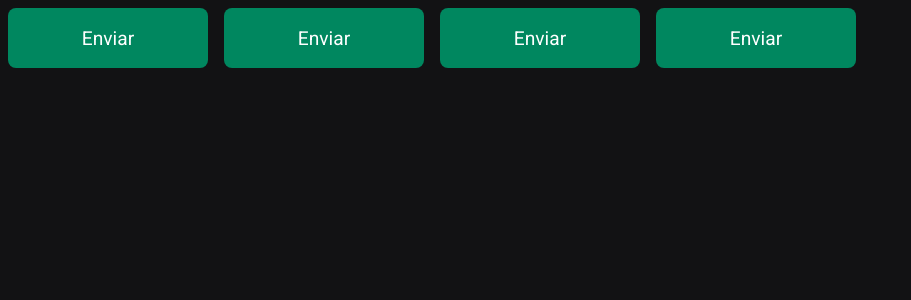
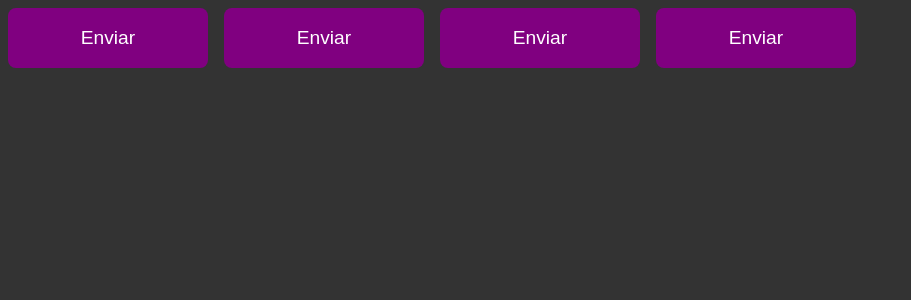
Before and after one commit to welitonwt/Timer, a React (Vite) app: page / in a window 1280 px wide. Shown: the top 300 px of the page, without its empty margins (0-911 px from the left). Built offline with nearby package versions, Linux system fonts and the light colour scheme.

Commit message:
Revert "Cofigure eslint cpmplete"

```diff
--- a/index.html
+++ b/index.html
@@ -3,12 +3,7 @@
   <head>
     <meta charset="UTF-8" />
 
-    <link rel="preconnect" href="https://fonts.googleapis.com">
-    <link rel="preconnect" href="https://fonts.gstatic.com" crossorigin />
-
     <meta name="viewport" content="width=device-width, initial-scale=1.0" />
-
-    <link href="https://fonts.googleapis.com/css2?family=Roboto+Mono:wght@700&family=Roboto:wght@400;700&display=swap" rel="stylesheet" />
     <title>Ignite Timer</title>
   </head>
   <body>
--- a/src/components/Button.styles.ts
+++ b/src/components/Button.styles.ts
@@ -1,9 +1,9 @@
-import styled, { css } from 'styled-components'
+import  styled, { css } from "styled-components";
 
 export type ButtonVariant = 'primary' | 'secondary' | 'danger' | 'success'
 
 interface ButtonContainerProps {
-  variant: ButtonVariant
+  variant: ButtonVariant;
 }
 
 const buttonVariants = {
@@ -20,12 +20,14 @@ export const ButtonContainer = styled.button<ButtonContainerProps>`
   border-radius: 8px;
   border: 0px;
   margin: 8px;
-  color: ${(props) => props.theme.white};
-  background: ${(props) => props.theme['green-500']};
+  color: ${props => props.theme.white};
+  background: ${props => props.theme.primary};
 
-  /* ${(props) => {
+
+
+  /* ${props => {
     return css`
-      background: ${buttonVariants[props.variant]};
+      background: ${buttonVariants[props.variant]}
     `
   }} */
 `
--- a/src/components/Button.tsx
+++ b/src/components/Button.tsx
@@ -4,7 +4,7 @@ interface ButtonProps {
   variant?: ButtonVariant
 }
 
-export function Button({ variant = 'primary' }: ButtonProps) {
+export function Button({variant = 'primary'}: ButtonProps) {
   return (
     <>
       <ButtonContainer variant={variant}>Enviar</ButtonContainer>
--- a/src/components/styles/global.ts
+++ b/src/components/styles/global.ts
@@ -1,27 +1,15 @@
 import { createGlobalStyle } from 'styled-components'
 
 export const GlobalStyle = createGlobalStyle`
-
 * {
   margin: 0;
   padding: 0;
   box-sizing: border-box;
 }
 
-  :focus {
-    outline: 0;
-    box-shadow: 0 0 0 2px ${(props) => props.theme['green-500']};
+body {
+  background: #333;
+  color: #fff;
 }
 
-  body {
-    background: ${(props) => props.theme['gray-900']};
-    color: ${(props) => props.theme['gray-300']};
-  }
-
-
-  body, input, textarea, button {
-    font-family: 'Roboto', sans-serif;
-    font-weight: 400;
-    font-size: 1rem;
-  }
 `
--- a/src/components/styles/themes/default.ts
+++ b/src/components/styles/themes/default.ts
@@ -1,21 +1,5 @@
 export const defaultTheme = {
-  white: '#FFF',
-
-  'gray-100': '#E1E1E6',
-  'gray-300': '#C4C4CC',
-  'gray-400': '#8D8D99',
-  'gray-500': '#7C7C8A',
-  'gray-600': '#323238',
-  'gray-700': '#29292E',
-  'gray-800': '#202024',
-  'gray-900': '#121214',
-
-  'green-300': '#00B37E',
-  'green-500': '#00875F',
-  'green-700': '#015F43',
-
-  'red-500': '#AB222E',
-  'red-700': '#7A1921',
-
-  'yellow-500': '#FBA94C',
+  white: '#fff',
+  primary: 'purple',
+  secondary: 'darkblue'
 }
```
Also changed, not shown: package.json (+4 -6 lines), src/App.tsx (+9 -8 lines), .eslintrc.cjs (added), .eslintrc.json (deleted), src/@types/styled.d.ts (line endings or trailing spaces), 1 other file (tests, documents, lock files or other folders). Lines whose indentation alone changed are shown as unchanged.
